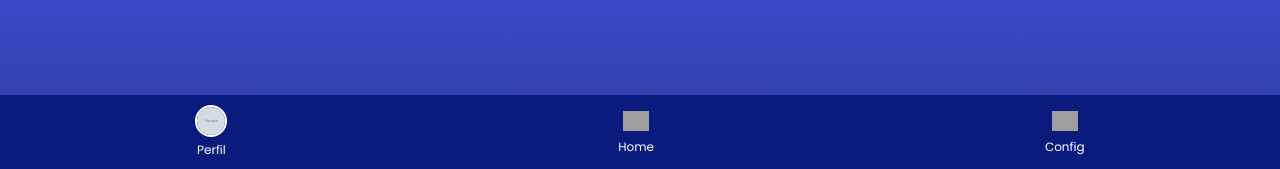
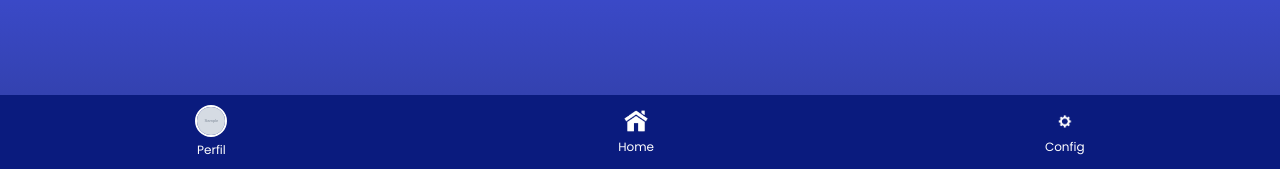
Before and after one commit to ghrc-dev/IFPE-Inteligente-3.1, a Flask app: template templates/home.html in a window 1280 px wide. Shown: the part 631-800 px from the top of the page. Run offline with Flask 3, Linux system fonts and the light colour scheme; the template is opened without the code that fills it: most values are stand-ins (such as "Sample title", 1, 10 or a date in 2020); grey boxes marked "Sample" are stand-in pictures; parts of the project's set-up code (start-up, migrations or seed data) failed here and were passed over; grey boxes are pictures that could not be loaded.

Commit message:
Update home.html

```diff
--- a/templates/home.html
+++ b/templates/home.html
@@ -192,18 +192,12 @@ body{
   </a>
 
   <a href="/home" class="nav-item">
-    <img
-      src="{{ url_for('static', filename='homeimg.webp') }}"
-      class="icon-img"
-      alt="Home">
+    <img src="{{ url_for('static', filename='homeimg.png') }}" class="icon-img">
     <span>Home</span>
   </a>
 
   <a href="/config" class="nav-item">
-    <img
-      src="{{ url_for('static', filename='configimg.jpg') }}"
-      class="icon-img"
-      alt="Configurações">
+    <img src="{{ url_for('static', filename='configimg.png') }}" class="icon-img">
     <span>Config</span>
   </a>
 
```
